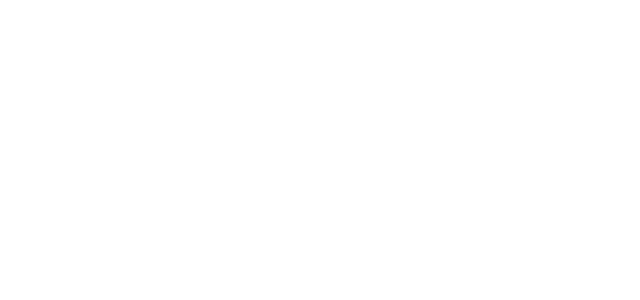
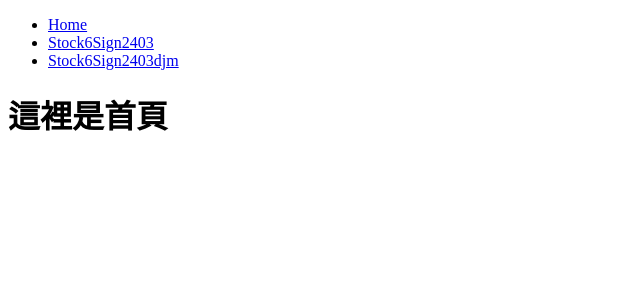
Before and after one commit to abedul59/nuxtjs3cp-stock6restful2, a Nuxt app: page / in a window 1280 px wide. Shown: the top 300 px of the page, without its empty margins (0-640 px from the left). Built offline with nearby package versions, Linux system fonts and the light colour scheme.

Commit message:
4/29 pages 2

```diff
--- a/app.vue
+++ b/app.vue
@@ -1,7 +1,19 @@
 <script setup>
-//import Stock6Sign2403 from '../components/Stock6Sign2403.vue'
+
 </script>
 <template>
-  <NuxtPage />
+  <div>
+  <header>
+    <ul>
+      <li><NuxtLink to="/">Home</NuxtLink></li>
+      <li><NuxtLink to="/Stock6Sign2403">Stock6Sign2403</NuxtLink></li>
+      <li><NuxtLink to="/Stock6Sign2403djm">Stock6Sign2403djm</NuxtLink></li>
+    </ul>
 
+  </header>
+  <NuxtLayout>
+    <NuxtPage></NuxtPage>
+
+  </NuxtLayout>
+</div>
 </template>
--- /dev/null
+++ b/pages/index.vue
@@ -0,0 +1,7 @@
+<template>
+    <div class="bg-white py-24">
+      <div class="flex flex-col items-center">
+        <h1 class="text-6xl font-semibold text-gray-800">這裡是首頁</h1>
+      </div>
+    </div>
+  </template>
```
